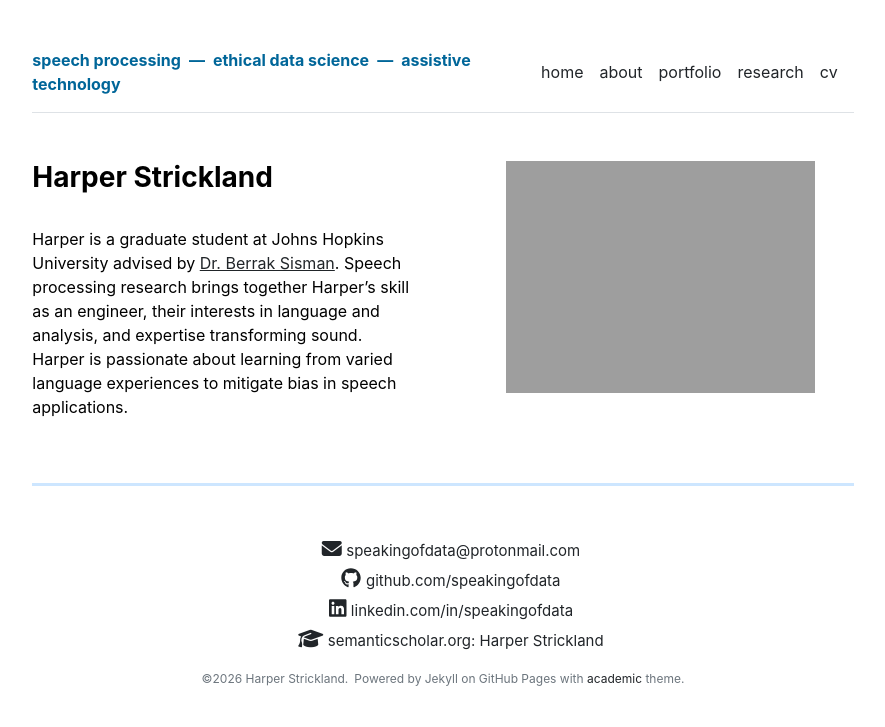
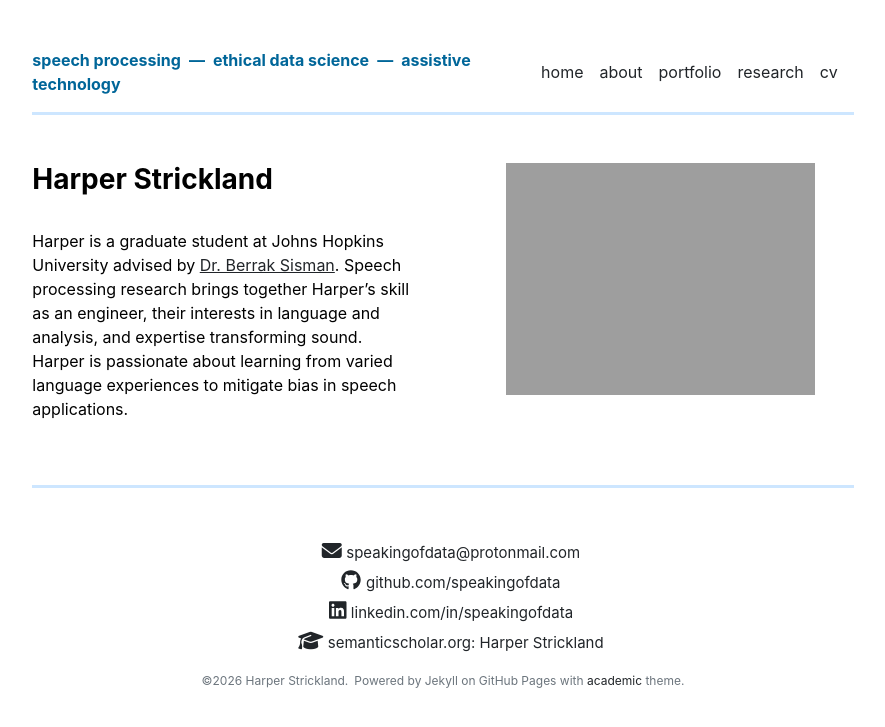
Before and after one commit to speakingofdata/speakingofdata.github.io, a Jekyll site: the page built from index.md, in a window 1280 px wide. Shown: the top 727 px of the page, without its empty margins (197-1082 px from the left). Built offline with Jekyll 4.4.1, drawn with Linux system fonts in a browser that asks for light colours; nearby versions of some CDN libraries.

Commit message:
Update header.html

```diff
--- a/_includes/header.html
+++ b/_includes/header.html
@@ -1,4 +1,4 @@
-<header class="d-flex flex-column flex-md-row align-items-center pb-3 mb-5 border-bottom">
+<header class="d-flex flex-column flex-md-row align-items-center pb-3 mb-5" style="border-bottom: 3px solid rgb(205, 230, 255) !important;">
   <div>
     <a href="{{ site.github.url }}/" class="d-flex align-items-center text-decoration-none">
       <span style="color:#006699;"><strong>{{ site.description }}</strong></span>
```
